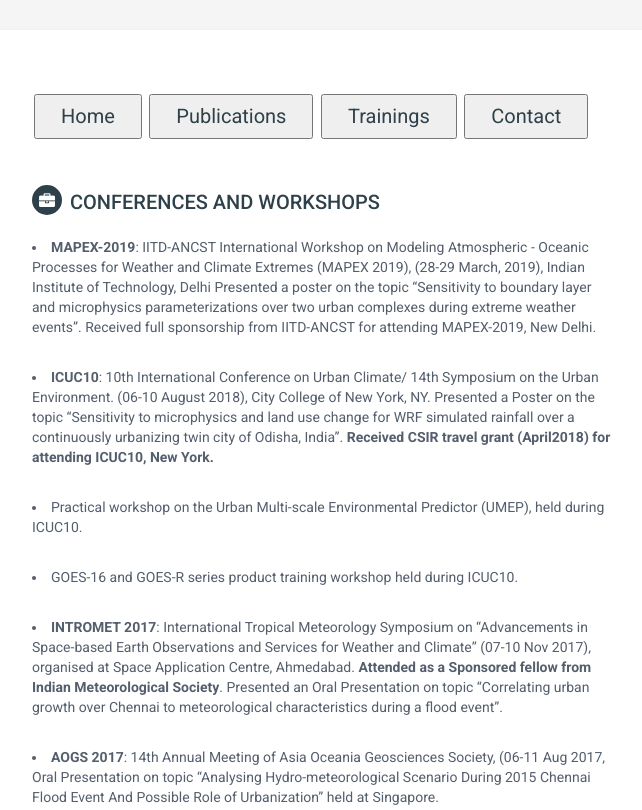
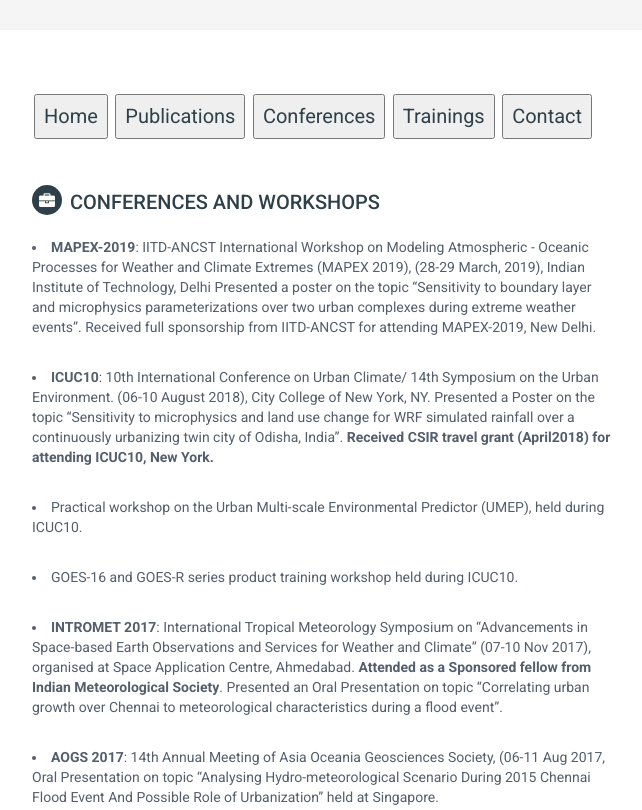
Before and after one commit to sudhansu-s-rath/conferences, a plain HTML site: page index.html in a window 1280 px wide. Shown: the top 810 px of the page, without its empty margins (318-960 px from the left). Drawn offline with Linux system fonts and the light colour scheme; a script that the page names is missing.

Commit message:
Buttons edited

```diff
--- a/index.html
+++ b/index.html
@@ -23,7 +23,7 @@
 	  background-color: #E5F1F3
 	  border: none;
 	  color: white;
-	  padding: 6px 25px;
+	  padding: 6px 8px;
 	  text-align: center;
 	  text-decoration: none;
 	  display: inline-block;
@@ -58,10 +58,11 @@
         <div class="main-wrapper">
 
 
-		<button class="button"><a href="https://sudhansu-s-rath.github.io/">Home</a></button>
-		<button class="button"><a href="https://sudhansu-s-rath.github.io/publications">Publications</a></button>
-		<button class="button"><a href="https://sudhansu-s-rath.github.io/trainings">Trainings</a></button>
-		<button class="button"><a href="https://sudhansu-s-rath.github.io/contact">Contact</a></button>
+				<button class="button"><a href="https://sudhansu-s-rath.github.io/" class="active">Home</a></button>
+				<button class="button"><a href="https://sudhansu-s-rath.github.io/publications" class="active">Publications</a></button>
+				<button class="button"><a href="https://sudhansu-s-rath.github.io/conferences">Conferences</a></button>
+				<button class="button"><a href="https://sudhansu-s-rath.github.io/trainings">Trainings</a></button>
+				<button class="button"><a href="https://sudhansu-s-rath.github.io/contact">Contact</a></button>
 
 
 
```
